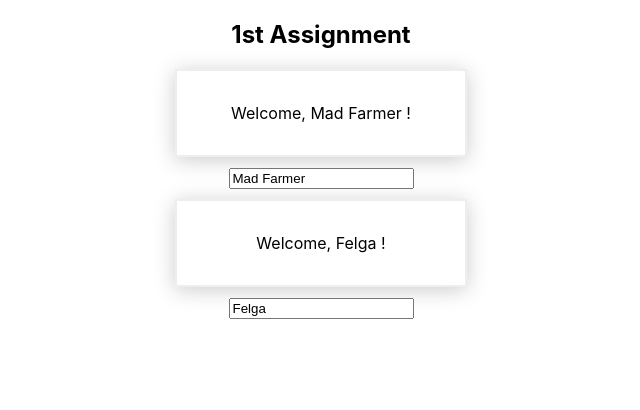
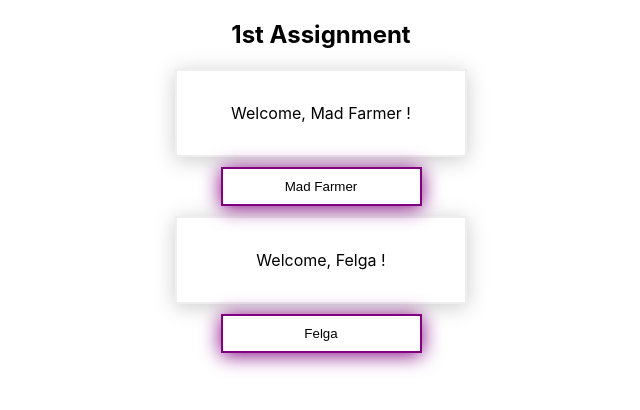
Before and after one commit to janko101/react-assignment-udemy, a React (Create React App) app: page / in a window 1280 px wide. Shown: the top 410 px of the page, without its empty margins (319-959 px from the left). Built offline with nearby package versions, Linux system fonts and the light colour scheme.

Commit message:
Adds insline styling to the input field

```diff
--- a/src/Components/UserInput.jsx
+++ b/src/Components/UserInput.jsx
@@ -1,9 +1,15 @@
 import React from "react";
 
 const UserInput = (props) => {
+  const inputStyle = {
+    border: "2px solid purple",
+    textAlign: "center",
+    boxShadow: "0px 2px 20px purple",
+    padding: "10px"
+  }
   return (
     <div>
-      <input type="text" onChange={props.changed} value={props.userName}/>
+      <input type="text" style={inputStyle} onChange={props.changed} value={props.userName}/>
     </div>
   );
 };
```
